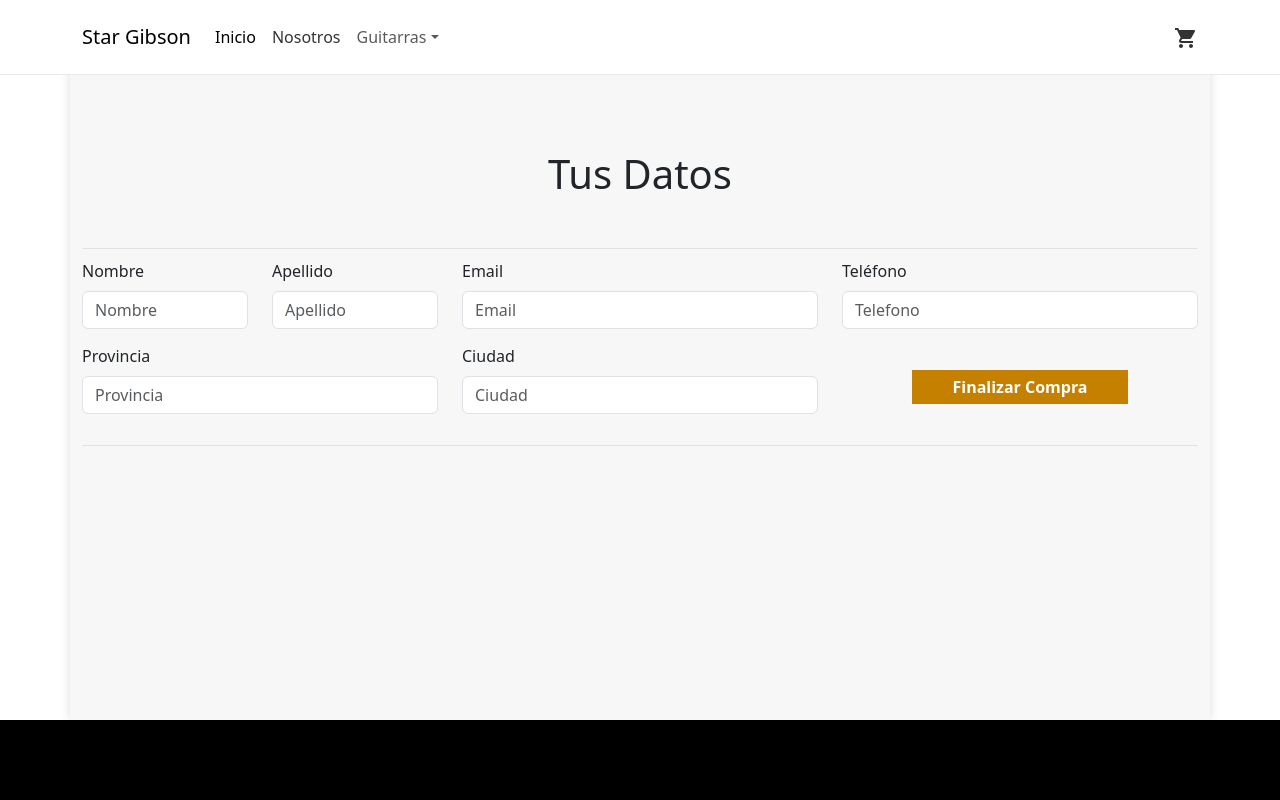
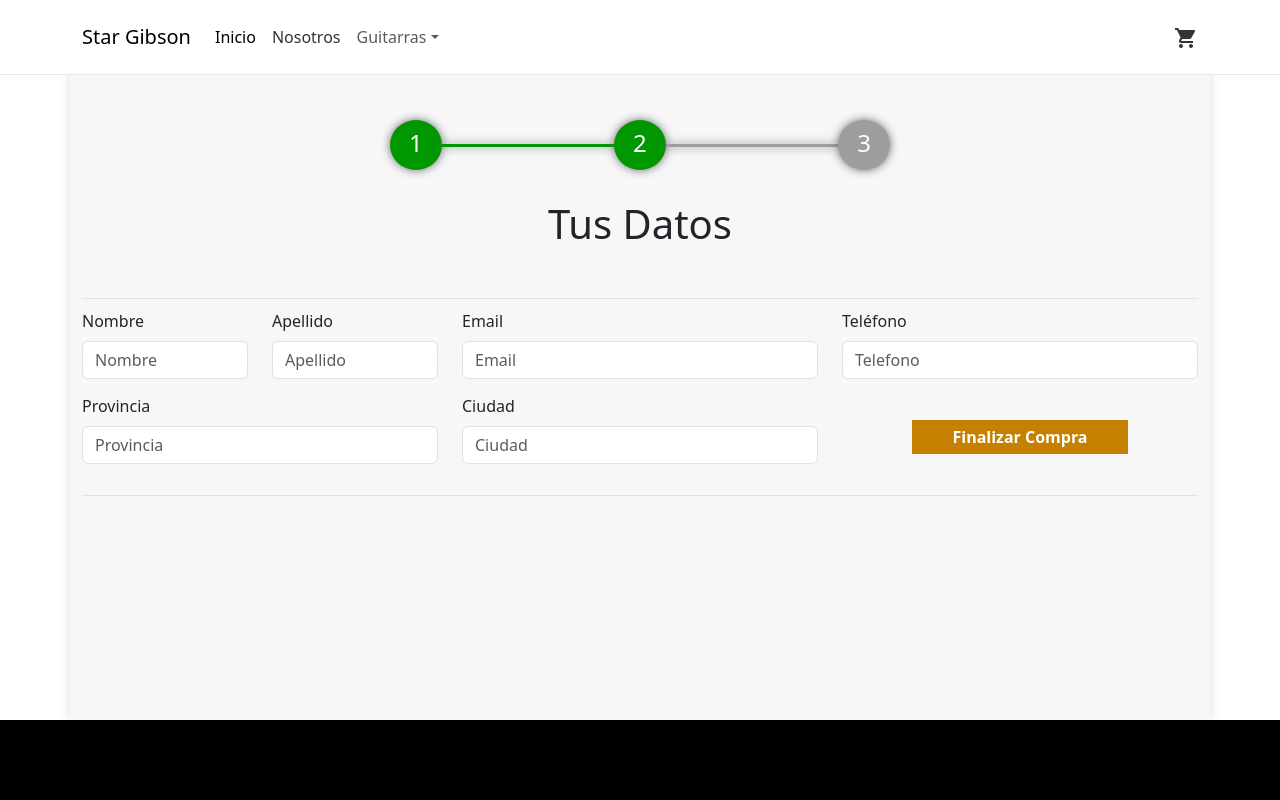
Before and after one commit to LucaTierno/EntregaFinalLucaTierno, a React (Vite) app: page /checkout in a window 1280 px wide. Shown: the top 800 px of the page. Built offline with nearby package versions, Linux system fonts and the light colour scheme.

Commit message:
Terminando seccion de compra

```diff
--- a/src/components/layout/navbar/Navbar.jsx
+++ b/src/components/layout/navbar/Navbar.jsx
@@ -4,8 +4,26 @@ import Navbar from "react-bootstrap/Navbar";
 import NavDropdown from "react-bootstrap/NavDropdown";
 import CartWidget from "../../common/cartWidget/CartWidget";
 import { Link } from "react-router-dom";
+import { useEffect } from "react";
 
 function MyNavbar() {
+  useEffect(() => {
+    const handleOutsideClick = (event) => {
+      const navbar = document.getElementById("basic-navbar-nav");
+      const btnHamburguesa = document.getElementById("btnHamburguesa");
+      if (
+        navbar &&
+        !navbar.contains(event.target) &&
+        event.target !== btnHamburguesa
+      ) {
+        navbar.classList.remove("show");
+      }
+    };
+    document.body.addEventListener("click", handleOutsideClick);
+    return () => {
+      document.body.removeEventListener("click", handleOutsideClick);
+    };
+  }, []);
   return (
     <>
       <Navbar
--- a/src/components/pages/cart/Cart.css
+++ b/src/components/pages/cart/Cart.css
@@ -4,7 +4,7 @@
 
 .container-cart {
   background-color: rgb(247, 247, 247);
-  padding: 150px 0;
+  padding: 120px 0;
   min-height: 90vh;
   box-shadow: 0 0 10px rgb(221, 221, 221);
 }
@@ -16,6 +16,11 @@
   border-radius: 5px;
   padding: 35px;
   position: relative;
+}
+
+.tittle-carrito {
+  text-align: center;
+  margin: 30px 0 50px;
 }
 
 .text-resumen-compra {
@@ -157,25 +162,10 @@
   .container-opciones-finales {
     margin: auto;
     text-align: center;
-  }
-
-  .boton-vaciar {
-    padding: 2px 10px;
-    font-size: 0.7rem;
-    font-weight: 500;
+    flex-direction: column;
   }
 
   .total {
-    font-size: 0.7rem;
-    margin: 5px 0;
-    padding: 2px 10px;
-
+    margin-top: 20px;
   }
-
-  .boton-finalizar {
-    padding: 2px 10px;
-    font-size: 0.7rem;
-    font-weight: 500;
-  }
-
 }
--- a/src/components/pages/cart/CartContainer.jsx
+++ b/src/components/pages/cart/CartContainer.jsx
@@ -69,7 +69,20 @@ const CartContainer = () => {
   return (
     <section className="section-cart">
       <div className="container container-cart">
-        <h1 className="text-center mb-4">Tu Carrito</h1>
+        <div className="container-checkout-pasos-compra">
+          <div className="checkout-circulo activate">
+            <p>1</p>
+          </div>
+          <span className="checkout-linea-pasos"></span>
+          <div className="checkout-circulo">
+            <p>2</p>
+          </div>
+          <span className="checkout-linea-pasos"></span>
+          <div className="checkout-circulo">
+            <p>3</p>
+          </div>
+        </div>
+        <h1 className="tittle-carrito">Tu Carrito</h1>
         <div className="container-text-resumen-compra">
           <h5 className="text-resumen-compra">Resumen de la compra:</h5>
         </div>
--- a/src/components/pages/checkout/Checkout.css
+++ b/src/components/pages/checkout/Checkout.css
@@ -4,7 +4,7 @@
 }
 
 .container-form {
-  padding: 100px;
+  padding: 120px;
   margin: auto;
   background-color: rgb(247, 247, 247);
   min-height: 90vh;
@@ -13,7 +13,7 @@
 
 .title-form-comprar {
   text-align: center;
-    margin: 50px;
+  margin: 30px 0 50px;
 }
 
 .group-input-responsive {
@@ -49,12 +49,65 @@
   margin: 10px 0;
 }
 
-/* @media (max-width: 575px) {
-  .group-input-responsive {
-    width: 100%
+.container-checkout-pasos-compra {
+  max-width: 500px;
+  display: flex;
+  margin: auto;
 }
 
-  .input-responsive {
-    max-width: 300px;
+.checkout-circulo {
+  background-color: rgb(158, 158, 158);
+  height: 50px;
+  width: 150px;
+  border-radius: 50%;
+  box-shadow: 0 0 10px rgb(105, 105, 105);
 }
-} */
+
+.checkout-circulo p {
+  font-size: 1.5rem;
+  font-weight: 500;
+  text-align: center;
+  margin-top: 5px;
+  padding: 0;
+  color: #fff;
+}
+
+.checkout-linea-pasos {
+  height: 3px;
+  width: 100%;
+  background-color: rgb(158, 158, 158);
+  margin: auto;
+  box-shadow: 0 0 10px rgb(122, 122, 122);
+}
+
+.activate {
+  background-color: rgb(0, 151, 0);
+}
+
+.container-compra-realizada {
+  background-color: antiquewhite;
+  padding-top: 120px;
+  margin: auto;
+  background-color: rgb(247, 247, 247);
+  min-height: 90vh;
+  box-shadow: 0 0 10px rgb(221, 221, 221);
+}
+
+.container-texto-compra-realizada {
+  margin: auto;
+  width: 100%;
+  text-align: center;
+}
+
+.container-texto-compra-realizada h1 {
+  margin: 30px 0 50px;
+}
+
+.container-texto-compra-realizada p {
+  margin: 8px 0;
+  padding: 0;
+}
+
+.container-texto-compra-realizada span {
+  font-weight: 700;
+}
--- a/src/components/pages/checkout/Checkout.jsx
+++ b/src/components/pages/checkout/Checkout.jsx
@@ -8,9 +8,9 @@ import { db } from "../../../firebaseConfig";
 import { collection, addDoc, updateDoc, doc } from "firebase/firestore";
 import Swal from "sweetalert2";
 import "./Checkout.css";
+import { Link } from "react-router-dom";
 
 const Checkout = () => {
-  window.scrollTo(0, 0);
   const { cart, getTotalPrice, clearCart } = useContext(CartContext);
 
   const total = getTotalPrice();
@@ -77,17 +77,50 @@ const Checkout = () => {
   return (
     <section className="section-checkout">
       {orderId ? (
-        <h2
-          style={{
-            height: "500px",
-            backgroundColor: "red",
-            padding: "200px 0",
-          }}
-        >
-          Gracias por su compra! Su código de seguimiento es: {orderId}
-        </h2>
+        <div className="container container-compra-realizada">
+          <div className="container-checkout-pasos-compra">
+            <div className="checkout-circulo activate">
+              <p>1</p>
+            </div>
+            <span className="checkout-linea-pasos activate"></span>
+            <div className="checkout-circulo activate">
+              <p>2</p>
+            </div>
+            <span className="checkout-linea-pasos activate"></span>
+            <div className="checkout-circulo activate">
+              <p>3</p>
+            </div>
+          </div>
+          <div className="container-texto-compra-realizada">
+            <h1>Compra realizada con éxito!</h1>
+            <p>
+              Su código de orden es: <span>{orderId}</span>.
+            </p>
+            <p>Le enviaremos un Email con todos los detalles de la compra.</p>
+            <p className="mb-5">
+              Muchas gracias por comprar en{" "}
+              <span className="fs-4">Star Gibson</span>.
+            </p>
+            <Link to={"/"}>
+              <button className="boton-finalizar">Volver al inicio</button>
+            </Link>
+          </div>
+        </div>
       ) : (
         <div className="container-form container">
+          <div className="container-checkout-pasos-compra">
+            <div className="checkout-circulo activate">
+              <p>1</p>
+            </div>
+            <span className="checkout-linea-pasos activate"></span>
+            <div className="checkout-circulo activate">
+              <p>2</p>
+            </div>
+            <span className="checkout-linea-pasos"></span>
+            <div className="checkout-circulo">
+              <p>3</p>
+            </div>
+          </div>
           <h1 className="title-form-comprar">Tus Datos</h1>
           <span className="linea-estilo-form "></span>
           <Form noValidate validated={validated} onSubmit={handleSubmit}>
```
Lines whose indentation alone changed are shown as unchanged.
